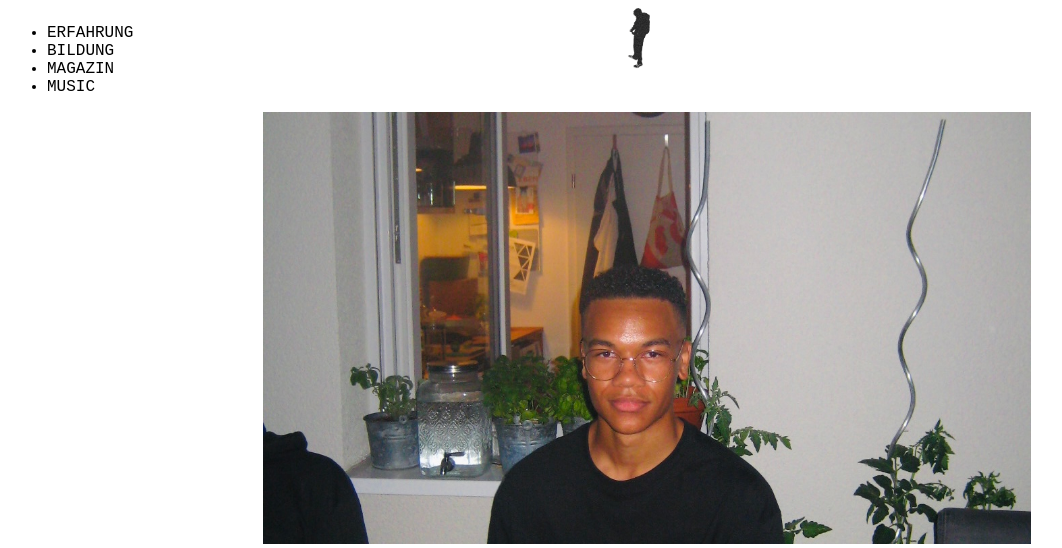
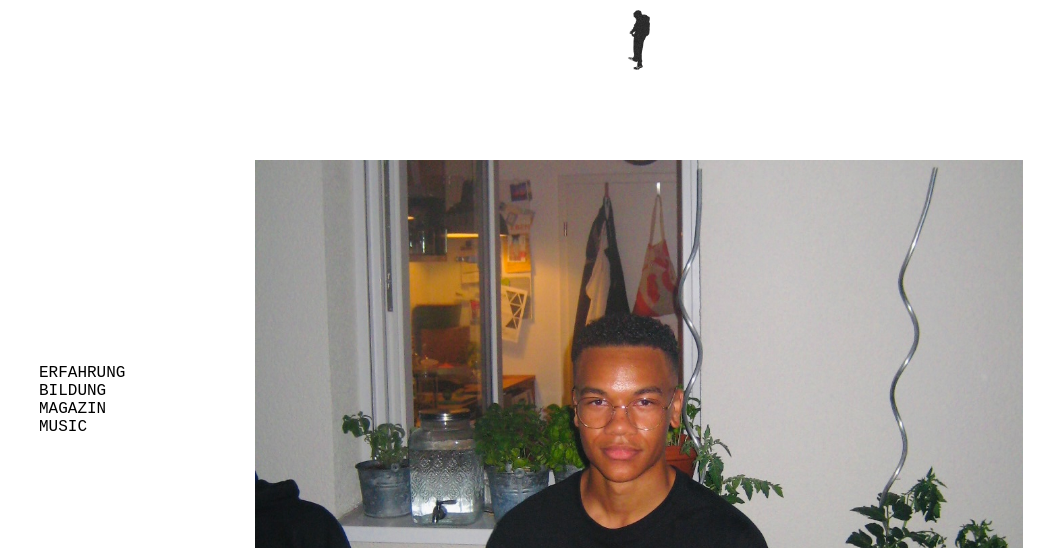
Before and after one commit to GWANDOcode/personal_webpage, a plain HTML site: page index.html in a window 1280 px wide. Shown: the top 548 px of the page, without its empty margins (1-1063 px from the left). Drawn offline with Linux system fonts and the light colour scheme.

```diff
--- a/styles.css
+++ b/styles.css
@@ -7,16 +7,36 @@ html {
     font-family: "Andale Mono", AndaleMono, monospace;
 }
 
+body {
+    margin: 0;
+}
+
+/* HEADER */
 header {
     display: flex;
     justify-content: center;
+    align-items: center;
+    height: 5rem;
+    width: 100vw;
+    position: fixed;
 }
 
 header > img {
     width: 1.4rem;
-    position: fixed;
 }
 
+/* NAVBAR */
+.navigation {
+    list-style: none;
+    height: 100vh;
+    margin: 0;
+    position: fixed;
+    display: flex;
+    flex-direction: column;
+    justify-content: center;
+}
+
+/* MAIN CONTENT*/
 .container {
     width: 100vw;
     display: flex;
@@ -27,3 +47,7 @@ header > img {
 .content > img {
     max-width: 768px;
 }
+
+.content {
+    margin-top: 10rem;
+}
```
